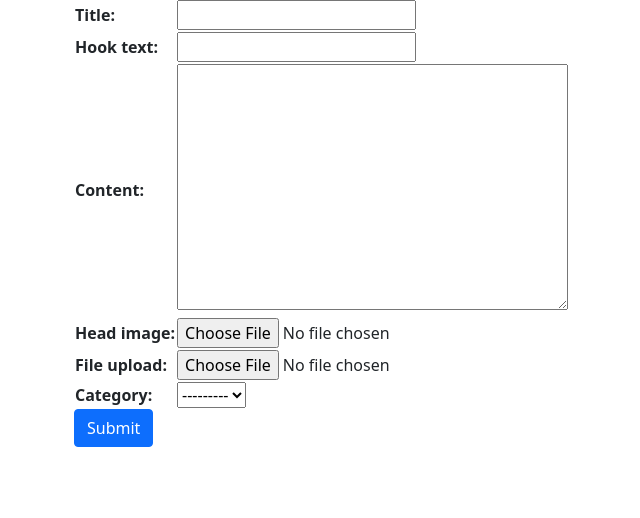
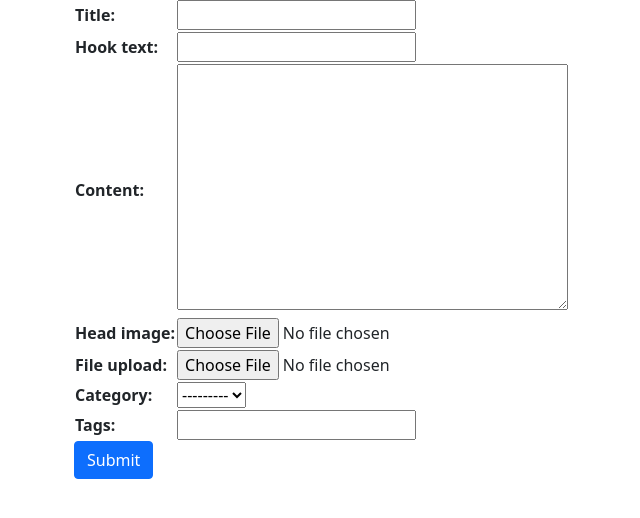
Before and after one commit to pthdud1123/Django_Backend_Basic, a Django app: page /blog/create_post/ in a window 1280 px wide. Shown: the part 154-672 px from the top of the page, without its empty margins (8-648 px from the left). Run offline with Django 3.2, Linux system fonts and the light colour scheme; the visitor is signed in with stand-in values (Sample User, id 1); data that the repository does not hold is empty; some libraries are stand-ins or nearby versions.

Commit message:
포스트 작성할 떄 텍스트로 태그 지정하기

```diff
--- a/blog/templates/blog/post_form.html
+++ b/blog/templates/blog/post_form.html
@@ -7,6 +7,10 @@
     <form method="post" enctype="multipart/form-data">{% csrf_token %}
     <table>
         {{form}}
+        <tr>
+            <th><label for="id_tags_str">Tags:</label></th>
+            <td><input type="text" name="tags_str" id ="id_tags_str"> </td>
+        </tr>
     </table>
     <button type="submit" class="btn btn-primary float-right">Submit</button>
     </form>
--- a/blog/views.py
+++ b/blog/views.py
@@ -4,7 +4,7 @@ from django.shortcuts import render, redirect
 from django.contrib.auth.mixins import LoginRequiredMixin, UserPassesTestMixin
 from django.contrib.auth.models import User
 from django.core.exceptions import PermissionDenied
-
+from django.utils.text import  slugify
 class PostList(ListView):
     model = Post
     ordering = '-pk'
@@ -36,12 +36,29 @@ class PostCreate(LoginRequiredMixin, UserPassesTestMixin, CreateView):
         current_user = self.request.user
         if current_user.is_authenticated and (current_user.is_staff or current_user.is_superuser):
             form.instance.author = current_user
-            return super(PostCreate, self).form_valid(form)
+            response=super(PostCreate,self).form_valid(form)
+            tags_str=self.request.POST.get('tags_str')
+            if tags_str:
+                tags_str=tags_str.strip()
+
+                tags_str=tags_str.replace(',',';')
+                tags_list=tags_str.split(';')
+
+                for t in tags_list:
+                    t=t.strip()
+                    tag,is_tag_created=Tag.objects.get_or_create(name=t)
+                    if is_tag_created:
+                        tag.slug=slugify(t,allow_unicode=True)
+                        tag.save()
+                    self.object.tags.add(tag)
+            return response
         else:
             return redirect('/blog/')
 
     def test_func(self):
         return self.request.user.is_superuser or self.request.user.is_staff
+
+
 
 class PostUpdate(LoginRequiredMixin,UpdateView):
     model=Post
```
